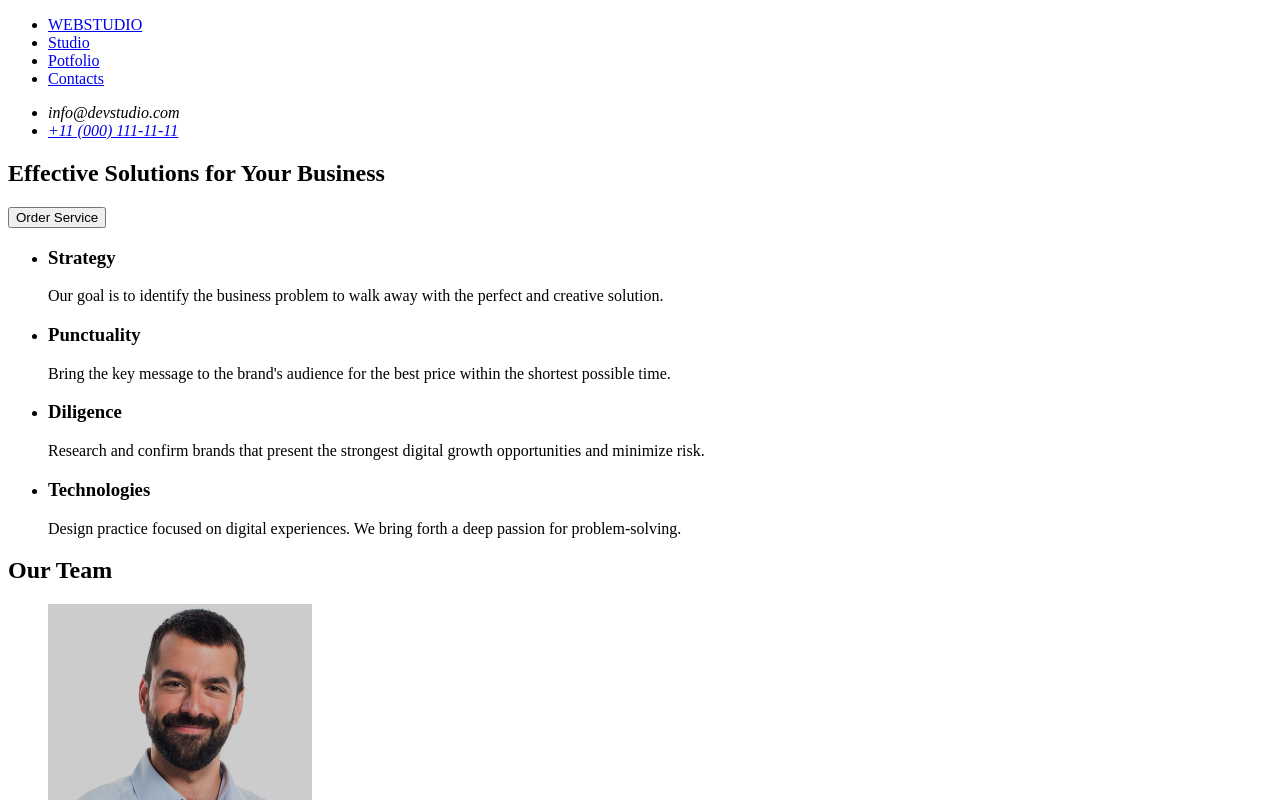
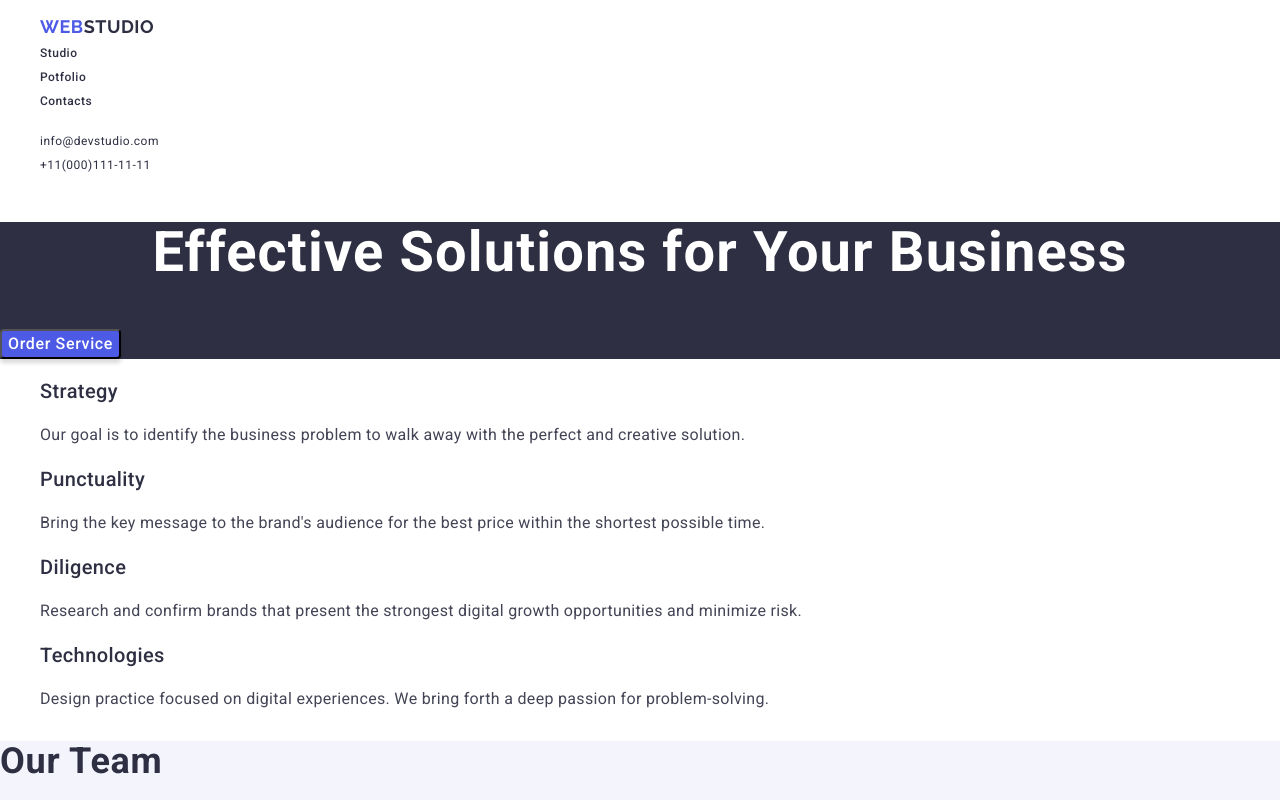
Before and after one commit to SerhiyVorona/mockup-1, a plain HTML site: page index.html in a window 1280 px wide. Shown: the top 800 px of the page. Drawn offline with nearby package versions, Linux system fonts and the light colour scheme; a web font is replaced by a local one.

Commit message:
version 1.1
Added CSS

```diff
--- /dev/null
+++ b/css/styles.css
@@ -0,0 +1,158 @@
+body {
+    background-color: #FFFFFF;
+    color: #434455;
+    font-family: Roboto, Raleway;
+    font-size: 16px;
+    font-style: normal;
+    font-weight: 400;
+    line-height: 24px;
+    letter-spacing: 0.32px;
+}
+
+ul {
+    list-style: none;
+}
+
+h1 {
+    color: var(--WHITE, #FFF);
+    text-align: center;
+    /* Header 1 */
+    font-family: Roboto;
+    font-size: 56px;
+    font-style: normal;
+    font-weight: 700;
+    line-height: 60px;
+    /* 107.143% */
+    letter-spacing: 1.12px;
+}
+
+h2 {
+    color: #2E2F42;
+    /* Header 2 */
+    font-size: 36px;
+    font-weight: 700;
+    line-height: 40px;
+    /* 111.111% */
+    letter-spacing: 0.72px;
+    text-transform: capitalize;
+}
+
+h3 {
+    color: #2E2F42;
+    /* Header 3 */
+    font-size: 20px;
+    font-weight: 500;
+    line-height: 24px;
+    /* 120% */
+    letter-spacing: 0.4px;
+}
+
+p {
+    color: #434455;
+}
+
+button {
+    color: #2E2F42;
+    /* Button Text */
+    font-family: Roboto;
+    font-size: 16px;
+    font-style: normal;
+    font-weight: 500;
+    line-height: 24px;
+    /* 150% */
+    letter-spacing: 0.64px;
+}
+
+a {
+    color: #2E2F42;
+    /* Link Text */
+    font-family: Roboto;
+    font-size: 12px;
+    font-style: normal;
+    font-weight: 500;
+    line-height: 16px;
+    /* 133.333% */
+    letter-spacing: 0.48px;
+    text-decoration-line: none;
+    text-decoration-style: solid;
+    text-decoration-skip-ink: none;
+    text-decoration-thickness: auto;
+    text-underline-offset: auto;
+    text-underline-position: from-font;
+}
+
+a:hover,
+a:focus {
+    color: #404BBF;
+}
+
+nav {
+    background-color: white;
+}
+
+.logo {
+    color: var(--IRIS, #4D5AE5);
+    font-family: Raleway;
+    font-size: 18px;
+    font-style: normal;
+    font-weight: 700;
+    line-height: 21px;
+    /* 116.667% */
+    letter-spacing: 0.54px;
+    text-transform: uppercase;
+}
+
+.logoSpan {
+    color: #2E2F42;
+}
+
+.adressLine {
+    font-weight: 400;
+}
+
+.section-1 {
+    background-color: #2E2F42;
+}
+
+#orderButton {
+    border-radius: 4px;
+    background: var(--IRIS, #4D5AE5);
+    box-shadow: 0px 4px 4px 0px rgba(0, 0, 0, 0.15);
+    color: var(--WHITE, #FFF);
+    /* Button Text */
+    font-family: Roboto;
+    font-size: 16px;
+    font-style: normal;
+    font-weight: 500;
+    line-height: 24px;
+    /* 150% */
+    letter-spacing: 0.64px;
+}
+
+#orderButton:hover {
+    background-color: #404BBF;
+}
+
+.section-3 {
+    background-color: #F4F4FD;
+}
+
+.page-footer {
+    background-color: #2E2F42;
+}
+
+.logoSpan-2 {
+    color: var(--CLOUD, #F4F4FD);
+    font-family: Raleway;
+    font-size: 18px;
+    font-style: normal;
+    font-weight: 700;
+    line-height: 21px;
+    /* 116.667% */
+    letter-spacing: 0.54px;
+    text-transform: uppercase;
+}
+
+.bottom-text {
+    color: var(--CLOUD, #F4F4FD)
+}
--- a/index.html
+++ b/index.html
@@ -5,6 +5,16 @@
     <meta charset="UTF-8">
     <meta http-equiv="X-UA-Compatible" content="IE=edge">
     <meta name="viewport" content="width=device-width, initial-scale=1.0">
+    <link rel="preconnect" href="https://fonts.googleapis.com">
+    <link rel="preconnect" href="https://fonts.gstatic.com" crossorigin>
+    <link rel="preconnect" href="https://fonts.googleapis.com">
+    <link rel="preconnect" href="https://fonts.gstatic.com" crossorigin>
+    <link href="https://fonts.googleapis.com/css2?family=Edu+VIC+WA+NT+Hand+Pre:wght@400..700&family=Roboto:ital,wght@0,100..900;1,100..900&display=swap" rel="stylesheet">
+    <link rel="preconnect" href="https://fonts.googleapis.com">
+    <link rel="preconnect" href="https://fonts.gstatic.com" crossorigin>
+    <link href="https://fonts.googleapis.com/css2?family=Raleway:ital,wght@0,100..900;1,100..900&family=Roboto:ital,wght@0,100..900;1,100..900&display=swap" rel="stylesheet">
+    <link rel="stylesheet" href="node_modules/modern-normalize/modern-normalize.css">
+    <link rel="stylesheet" href="./css/styles.css">
     <title>Document</title>
 </head>
 
@@ -12,35 +22,35 @@
     <header>
         <Ul>
             <li>
-                <a href="/index.html">WEBSTUDIO</a>
+                <a href="/index.html" class="logo">WEB<span class="logoSpan">STUDIO</span></a>
             </li>
             <li>
-                <a href="#studio">Studio</a>
+                <a href="#studio" class="nav-link">Studio</a>
             </li>
             <li>
-                <a href="#Portfolio">Potfolio</a>
+                <a href="#Portfolio" class="nav-link">Potfolio</a>
             </li>
             <li>
-                <a href="#Contacts">Contacts</a>
+                <a href="#Contacts" class="nav-link">Contacts</a>
             </li>
         </Ul>
         <address>
             <Ul>
                 <li>
-                    <a hreh="mailto:info@devstudio.com">info@devstudio.com</a>
+                    <a href="mailto:info@devstudio.com" class="adressLine">info@devstudio.com</a>
                 </li>
                 <li>
-                    <a href="tel:+110001111111">+11 (000) 111-11-11</a>
+                    <a href="tel:+110001111111" class="adressLine">+11(000)111-11-11</a>
                 </li>
             </Ul>
         </address>
     </header>
     <main>
-        <section>
+        <section class="section-1">
             <h1>Effective Solutions for Your Business</h1>
-            <button type="button">Order Service</button>
+            <button type="button" id="orderButton">Order Service</button>
         </section>
-        <section>
+        <section class="section-2">
             <ul>
                 <li>
                     <h3>Strategy</h3>
@@ -60,7 +70,7 @@
                 </li>
             </ul>
         </section>
-        <section>
+        <section class="section-3">
             <h2>Our Team</h2>
             <ul>
                 <li>
@@ -74,7 +84,7 @@
                     <p>Frontend Developer</p>
                 </li>
                 <li>
-                    <img scr="./images/camilaGarcia.jpg" width="264" height="260">
+                    <img src="./images/camilaGarcia.jpg" width="264" height="260">
                     <h3>Camila Garcia</h3>
                     <p>Marketing</p>
                 </li>
@@ -85,10 +95,45 @@
                 </li>
             </ul>
         </section>
+        <section class="section-4">
+            <h2>Our Porfolio</h2>
+            <ul>
+                <li>
+                    <img src="./images/bank.jpg" width="360" height="300">
+                    <h3>Banking App</h3>
+                    <p>App</p>
+                </li>
+                <li>
+                    <img src="./images/marketing.jpg" width="360" height="300">
+                    <h3>Cashless Payment</h3>
+                    <p>Marketing</p>
+                </li>
+                <li>
+                    <img src="./images/meditation.jpg" width="360" height="300">
+                    <h3>Meditation App</h3>
+                    <p>App</p>
+                </li>
+                <li>
+                    <img src="./images/taxi.jpg" width="360" height="300">
+                    <h3>Taxi Service</h3>
+                    <p>Marketing</p>
+                </li>
+                <li>
+                    <img src="./images/screen.jpg" width="360" height="300">
+                    <h3>Screen Illustartions</h3>
+                    <p>Design</p>
+                </li>
+                <li>
+                    <img src="./images/courses.jpg" width="360" height="300">
+                    <h3>Online Courses</h3>
+                    <p>Marketing</p>
+                </li>
+            </ul>
+        </section>
     </main>
-    <footer>
-        <a href="./index.html">WebStudio</a>
-        <p>Increase the flow of customers and sales for your business with digital marketing & growth solutions.</p>
+    <footer class="page-footer">
+        <a href="./index.html" class="logo">Web<span class="logoSpan-2">Studio</span></a>
+        <p class="bottom-text">Increase the flow of customers and sales for your business with digital marketing & growth solutions.</p>
     </footer>
 </body>
 
```
Also changed, not shown: images/bank.jpg (added), images/camilaGarcia.jpg, images/courses.jpg (added), images/marketing.jpg (added), images/meditation.jpg (added), images/screen.jpg (added), images/taxi.jpg (added).
